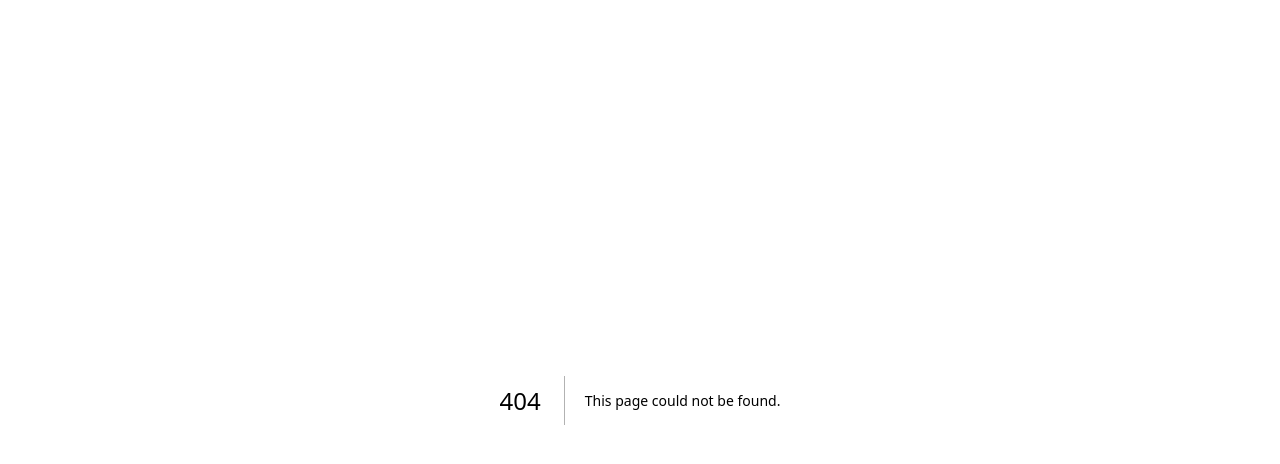
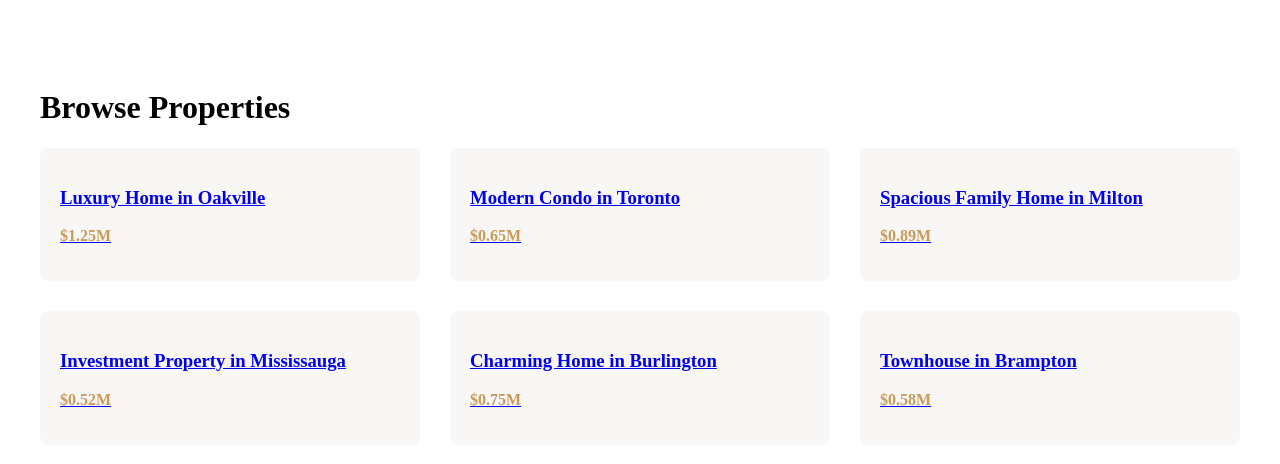
Before and after one commit to asimbutt11122026-ui/gta-real-estate, a Next.js app: page /properties in a window 1280 px wide. Before the commit this address had no page. Shown: the top 464 px of the page. Built offline with nearby package versions, Linux system fonts and the light colour scheme.

Commit message:
Create page.jsx

```diff
--- /dev/null
+++ b/app/properties/page.jsx
@@ -0,0 +1,21 @@
+"use client";
+import Link from "next/link";
+export default function PropertiesPage() {
+  return (
+    <div style={{ maxWidth: "1200px", margin: "0 auto", padding: "60px 20px" }}>
+      <h1>Browse Properties</h1>
+      <div style={{ display: "grid", gridTemplateColumns: "repeat(auto-fill, minmax(280px, 1fr))", gap: "30px" }}>
+        {[
+          { id: 1, title: "Luxury Home in Oakville", price: 1250000 },
+          { id: 2, title: "Modern Condo in Toronto", price: 650000 },
+          { id: 3, title: "Spacious Family Home in Milton", price: 890000 },
+          { id: 4, title: "Investment Property in Mississauga", price: 520000 },
+          { id: 5, title: "Charming Home in Burlington", price: 750000 },
+          { id: 6, title: "Townhouse in Brampton", price: 580000 },
+        ].map(p => (
+          <Link key={p.id} href={`/properties/${p.id}`}><div style={{ backgroundColor: "#f8f7f5", borderRadius: "8px", padding: "20px" }}><h3>{p.title}</h3><p style={{ color: "#c89b5a", fontWeight: "bold" }}>${(p.price/1000000).toFixed(2)}M</p></div></Link>
+        ))}
+      </div>
+    </div>
+  );
+}
```
